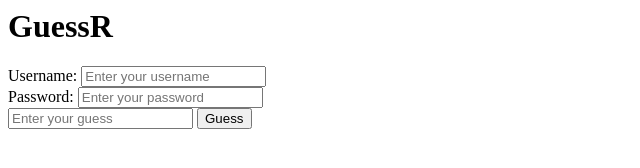
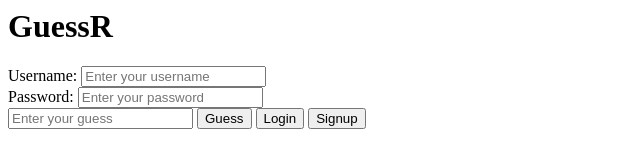
Before and after one commit to wish13yt/GuessR, a plain HTML site: page index.html in a window 1280 px wide. Shown: the whole page, without its empty margins (0-640 px from the left). Drawn offline with Linux system fonts and the light colour scheme.

Commit message:
Update index.html

```diff
--- a/index.html
+++ b/index.html
@@ -8,6 +8,8 @@
   <br>
   <input type="number" id="guessInput" placeholder="Enter your guess">
   <button onclick="handleGuess()">Guess</button>
+  <button onclick="handleLogin()">Login</button>
+  <button onclick="handleSignup()">Signup</button>
 
   <div id="leaderboard"></div>
 
```
